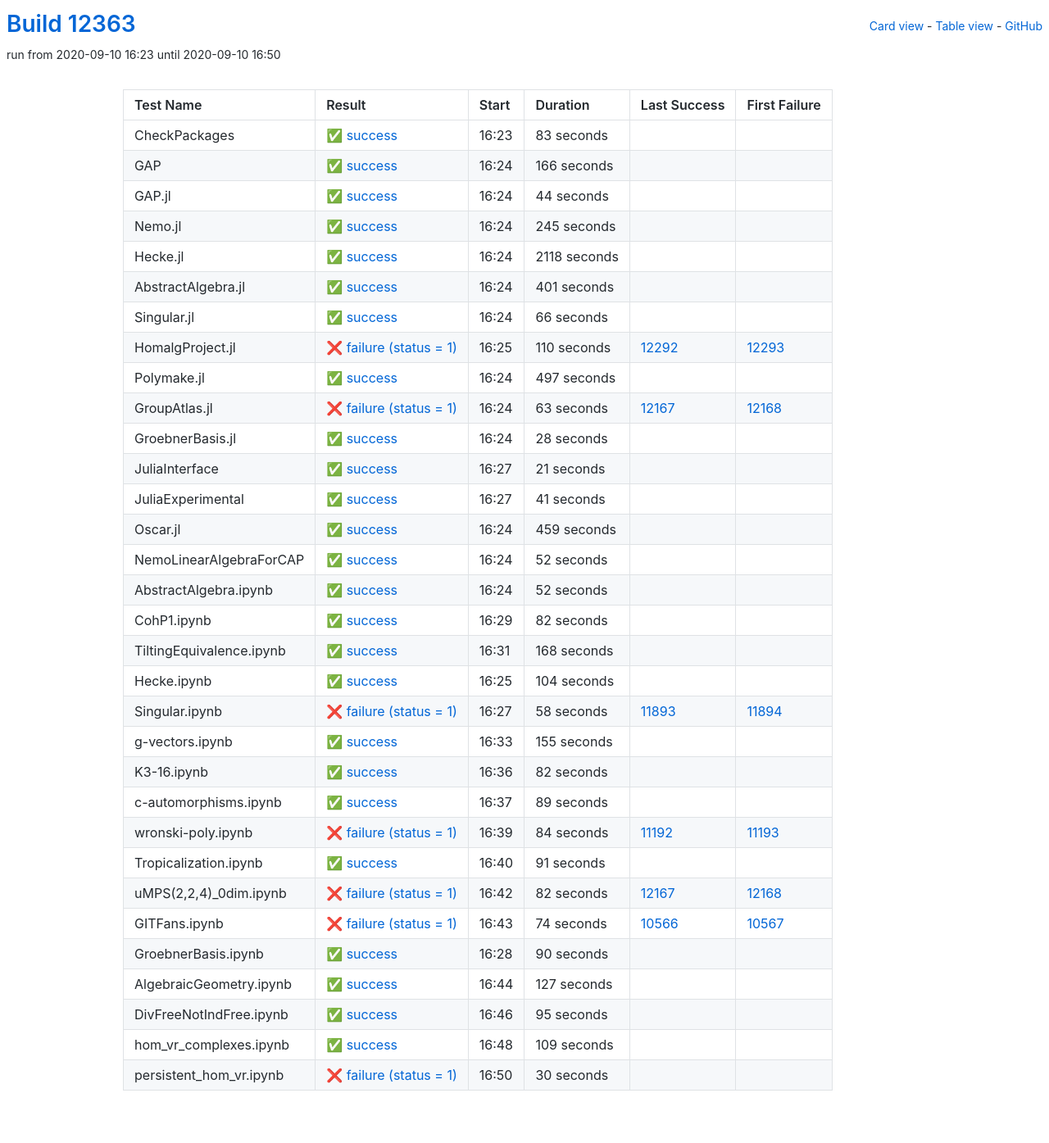
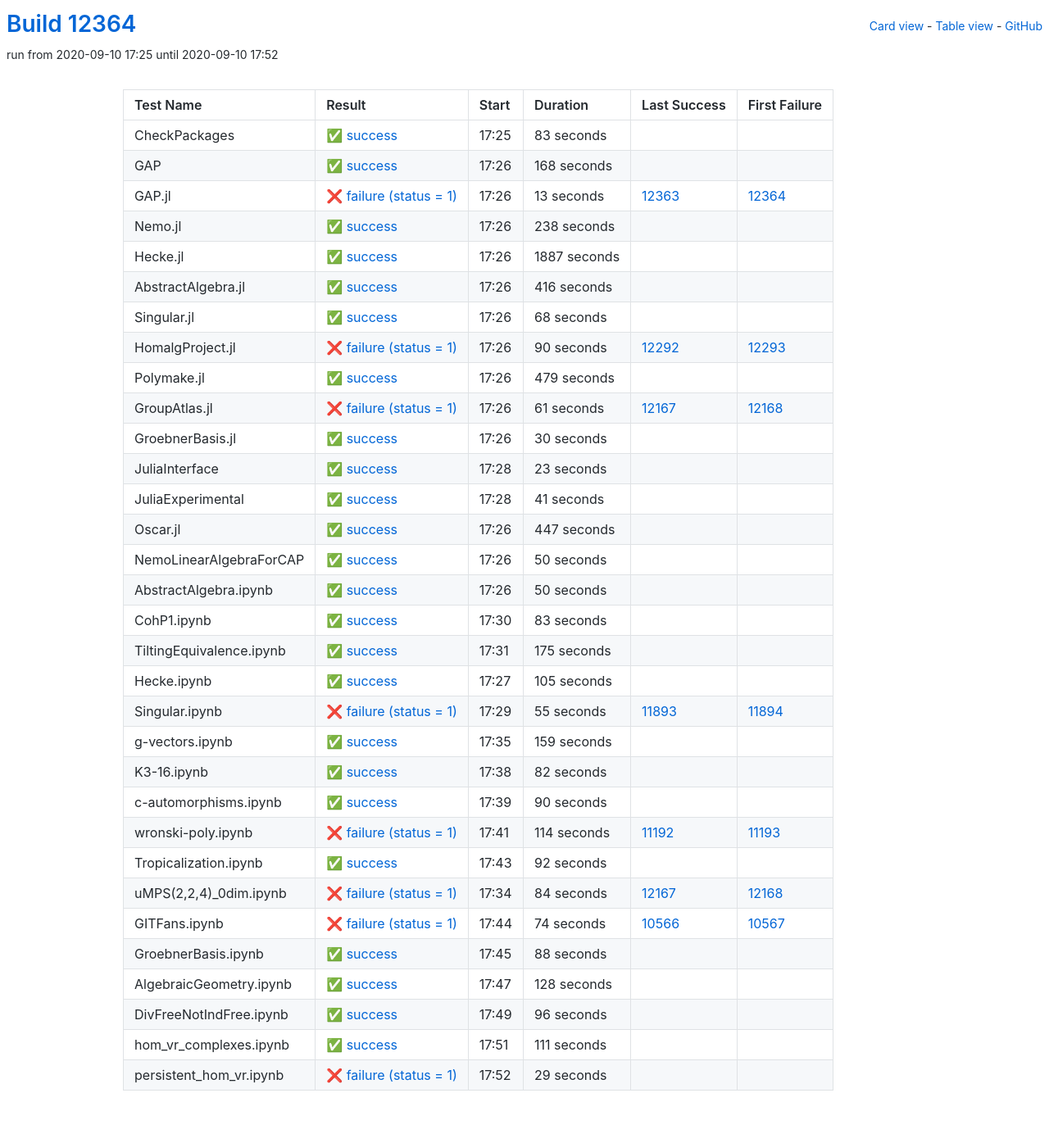
Before and after one commit to oscar-system/oscar-ci-status, a Jekyll site: the page built from table.html, in a window 1280 px wide. Shown: the whole page at 82% size. Built offline with Jekyll 4.4.1, drawn with Linux system fonts in a browser that asks for light colours.

Commit message:
Build #12364

```diff
--- a/_data/ci.yml
+++ b/_data/ci.yml
@@ -1,6 +1,6 @@
 ---
-build: 12363
-build_url: https://oscarci.mathematik.uni-kl.de/job/oscar/12363/
+build: 12364
+build_url: https://oscarci.mathematik.uni-kl.de/job/oscar/12364/
 job: oscar
 organization: oscar-system
 repo: oscar-ci-status
@@ -8,8 +8,8 @@
 tests:
 - name: CheckPackages
   id: checkpackages
-  log: https://oscarci.mathematik.uni-kl.de/job/oscar/12363/artifact/logs/build-12363/CheckPackages.log
-  start: 2020-09-10 16:23
+  log: https://oscarci.mathematik.uni-kl.de/job/oscar/12364/artifact/logs/build-12364/CheckPackages.log
+  start: 2020-09-10 17:25
   success: true
   exitcode: 0
   status: success
@@ -20,140 +20,140 @@
   first_failure_url:
 - name: GAP
   id: gap
-  log: https://oscarci.mathematik.uni-kl.de/job/oscar/12363/artifact/logs/build-12363/GAP.log
-  start: 2020-09-10 16:24
+  log: https://oscarci.mathematik.uni-kl.de/job/oscar/12364/artifact/logs/build-12364/GAP.log
+  start: 2020-09-10 17:26
   success: true
   exitcode: 0
   status: success
-  duration: 166
+  duration: 168
   last_success: false
   last_success_url:
   first_failure: false
   first_failure_url:
 - name: GAP.jl
   id: gap-jl
-  log: https://oscarci.mathematik.uni-kl.de/job/oscar/12363/artifact/logs/build-12363/GAP.jl.log
-  start: 2020-09-10 16:24
+  log: https://oscarci.mathematik.uni-kl.de/job/oscar/12364/artifact/logs/build-12364/GAP.jl.log
+  start: 2020-09-10 17:26
+  success: false
+  exitcode: 1
+  status: failure
+  duration: 13
+  last_success: 12363
+  last_success_url: https://oscarci.mathematik.uni-kl.de/job/oscar/12363/
+  first_failure: 12364
+  first_failure_url: https://oscarci.mathematik.uni-kl.de/job/oscar/12364/
+- name: Nemo.jl
+  id: nemo-jl
+  log: https://oscarci.mathematik.uni-kl.de/job/oscar/12364/artifact/logs/build-12364/Nemo.jl.log
+  start: 2020-09-10 17:26
   success: true
   exitcode: 0
   status: success
-  duration: 44
-  last_success: false
-  last_success_url:
-  first_failure: false
-  first_failure_url:
-- name: Nemo.jl
-  id: nemo-jl
-  log: https://oscarci.mathematik.uni-kl.de/job/oscar/12363/artifact/logs/build-12363/Nemo.jl.log
-  start: 2020-09-10 16:24
-  success: true
-  exitcode: 0
-  status: success
-  duration: 245
+  duration: 238
   last_success: false
   last_success_url:
   first_failure: false
   first_failure_url:
 - name: Hecke.jl
   id: hecke-jl
-  log: https://oscarci.mathematik.uni-kl.de/job/oscar/12363/artifact/logs/build-12363/Hecke.jl.log
-  start: 2020-09-10 16:24
+  log: https://oscarci.mathematik.uni-kl.de/job/oscar/12364/artifact/logs/build-12364/Hecke.jl.log
+  start: 2020-09-10 17:26
   success: true
   exitcode: 0
   status: success
-  duration: 2118
+  duration: 1887
   last_success: false
   last_success_url:
   first_failure: false
   first_failure_url:
 - name: AbstractAlgebra.jl
   id: abstractalgebra-jl
-  log: https://oscarci.mathematik.uni-kl.de/job/oscar/12363/artifact/logs/build-12363/AbstractAlgebra.jl.log
-  start: 2020-09-10 16:24
+  log: https://oscarci.mathematik.uni-kl.de/job/oscar/12364/artifact/logs/build-12364/AbstractAlgebra.jl.log
+  start: 2020-09-10 17:26
   success: true
   exitcode: 0
   status: success
-  duration: 401
+  duration: 416
   last_success: false
   last_success_url:
   first_failure: false
   first_failure_url:
 - name: Singular.jl
   id: singular-jl
-  log: https://oscarci.mathematik.uni-kl.de/job/oscar/12363/artifact/logs/build-12363/Singular.jl.log
-  start: 2020-09-10 16:24
+  log: https://oscarci.mathematik.uni-kl.de/job/oscar/12364/artifact/logs/build-12364/Singular.jl.log
+  start: 2020-09-10 17:26
   success: true
   exitcode: 0
   status: success
-  duration: 66
+  duration: 68
   last_success: false
   last_success_url:
   first_failure: false
   first_failure_url:
 - name: HomalgProject.jl
   id: homalgproject-jl
-  log: https://oscarci.mathematik.uni-kl.de/job/oscar/12363/artifact/logs/build-12363/HomalgProject.jl.log
-  start: 2020-09-10 16:25
+  log: https://oscarci.mathematik.uni-kl.de/job/oscar/12364/artifact/logs/build-12364/HomalgProject.jl.log
+  start: 2020-09-10 17:26
   success: false
   exitcode: 1
   status: failure
-  duration: 110
+  duration: 90
   last_success: 12292
   last_success_url: https://oscarci.mathematik.uni-kl.de/job/oscar/12292/
   first_failure: 12293
   first_failure_url: https://oscarci.mathematik.uni-kl.de/job/oscar/12293/
 - name: Polymake.jl
   id: polymake-jl
-  log: https://oscarci.mathematik.uni-kl.de/job/oscar/12363/artifact/logs/build-12363/Polymake.jl.log
-  start: 2020-09-10 16:24
+  log: https://oscarci.mathematik.uni-kl.de/job/oscar/12364/artifact/logs/build-12364/Polymake.jl.log
+  start: 2020-09-10 17:26
   success: true
   exitcode: 0
   status: success
-  duration: 497
+  duration: 479
   last_success: false
   last_success_url:
   first_failure: false
   first_failure_url:
 - name: GroupAtlas.jl
   id: groupatlas-jl
-  log: https://oscarci.mathematik.uni-kl.de/job/oscar/12363/artifact/logs/build-12363/GroupAtlas.jl.log
-  start: 2020-09-10 16:24
+  log: https://oscarci.mathematik.uni-kl.de/job/oscar/12364/artifact/logs/build-12364/GroupAtlas.jl.log
+  start: 2020-09-10 17:26
   success: false
   exitcode: 1
   status: failure
-  duration: 63
+  duration: 61
   last_success: 12167
   last_success_url: https://oscarci.mathematik.uni-kl.de/job/oscar/12167/
   first_failure: 12168
   first_failure_url: https://oscarci.mathematik.uni-kl.de/job/oscar/12168/
 - name: GroebnerBasis.jl
   id: groebnerbasis-jl
-  log: https://oscarci.mathematik.uni-kl.de/job/oscar/12363/artifact/logs/build-12363/GroebnerBasis.jl.log
-  start: 2020-09-10 16:24
+  log: https://oscarci.mathematik.uni-kl.de/job/oscar/12364/artifact/logs/build-12364/GroebnerBasis.jl.log
+  start: 2020-09-10 17:26
   success: true
   exitcode: 0
   status: success
-  duration: 28
+  duration: 30
   last_success: false
   last_success_url:
   first_failure: false
   first_failure_url:
 - name: JuliaInterface
   id: juliainterface
-  log: https://oscarci.mathematik.uni-kl.de/job/oscar/12363/artifact/logs/build-12363/JuliaInterface.log
-  start: 2020-09-10 16:27
+  log: https://oscarci.mathematik.uni-kl.de/job/oscar/12364/artifact/logs/build-12364/JuliaInterface.log
+  start: 2020-09-10 17:28
   success: true
   exitcode: 0
   status: success
-  duration: 21
+  duration: 23
   last_success: false
   last_success_url:
   first_failure: false
   first_failure_url:
 - name: JuliaExperimental
   id: juliaexperimental
-  log: https://oscarci.mathematik.uni-kl.de/job/oscar/12363/artifact/logs/build-12363/JuliaExperimental.log
-  start: 2020-09-10 16:27
+  log: https://oscarci.mathematik.uni-kl.de/job/oscar/12364/artifact/logs/build-12364/JuliaExperimental.log
+  start: 2020-09-10 17:28
   success: true
   exitcode: 0
   status: success
@@ -164,104 +164,104 @@
   first_failure_url:
 - name: Oscar.jl
   id: oscar-jl
-  log: https://oscarci.mathematik.uni-kl.de/job/oscar/12363/artifact/logs/build-12363/Oscar.jl.log
-  start: 2020-09-10 16:24
+  log: https://oscarci.mathematik.uni-kl.de/job/oscar/12364/artifact/logs/build-12364/Oscar.jl.log
+  start: 2020-09-10 17:26
   success: true
   exitcode: 0
   status: success
-  duration: 459
+  duration: 447
   last_success: false
   last_success_url:
   first_failure: false
   first_failure_url:
 - name: NemoLinearAlgebraForCAP
   id: nemolinearalgebraforcap
-  log: https://oscarci.mathematik.uni-kl.de/job/oscar/12363/artifact/logs/build-12363/NemoLinearAlgebraForCAP.log
-  start: 2020-09-10 16:24
+  log: https://oscarci.mathematik.uni-kl.de/job/oscar/12364/artifact/logs/build-12364/NemoLinearAlgebraForCAP.log
+  start: 2020-09-10 17:26
   success: true
   exitcode: 0
   status: success
-  duration: 52
+  duration: 50
   last_success: false
   last_success_url:
   first_failure: false
   first_failure_url:
 - name: AbstractAlgebra.ipynb
   id: abstractalgebra-ipynb
-  log: https://oscarci.mathematik.uni-kl.de/job/oscar/12363/artifact/logs/build-12363/AbstractAlgebra.ipynb.log
-  start: 2020-09-10 16:24
+  log: https://oscarci.mathematik.uni-kl.de/job/oscar/12364/artifact/logs/build-12364/AbstractAlgebra.ipynb.log
+  start: 2020-09-10 17:26
   success: true
   exitcode: 0
   status: success
-  duration: 52
+  duration: 50
   last_success: false
   last_success_url:
   first_failure: false
   first_failure_url:
 - name: CohP1.ipynb
   id: cohp1-ipynb
-  log: https://oscarci.mathematik.uni-kl.de/job/oscar/12363/artifact/logs/build-12363/CohP1.ipynb.log
-  start: 2020-09-10 16:29
+  log: https://oscarci.mathematik.uni-kl.de/job/oscar/12364/artifact/logs/build-12364/CohP1.ipynb.log
+  start: 2020-09-10 17:30
   success: true
   exitcode: 0
   status: success
-  duration: 82
+  duration: 83
   last_success: false
   last_success_url:
   first_failure: false
   first_failure_url:
 - name: TiltingEquivalence.ipynb
   id: tiltingequivalence-ipynb
-  log: https://oscarci.mathematik.uni-kl.de/job/oscar/12363/artifact/logs/build-12363/TiltingEquivalence.ipynb.log
-  start: 2020-09-10 16:31
+  log: https://oscarci.mathematik.uni-kl.de/job/oscar/12364/artifact/logs/build-12364/TiltingEquivalence.ipynb.log
+  start: 2020-09-10 17:31
   success: true
   exitcode: 0
   status: success
-  duration: 168
+  duration: 175
   last_success: false
   last_success_url:
   first_failure: false
   first_failure_url:
 - name: Hecke.ipynb
   id: hecke-ipynb
-  log: https://oscarci.mathematik.uni-kl.de/job/oscar/12363/artifact/logs/build-12363/Hecke.ipynb.log
-  start: 2020-09-10 16:25
+  log: https://oscarci.mathematik.uni-kl.de/job/oscar/12364/artifact/logs/build-12364/Hecke.ipynb.log
+  start: 2020-09-10 17:27
   success: true
   exitcode: 0
   status: success
-  duration: 104
+  duration: 105
   last_success: false
   last_success_url:
   first_failure: false
   first_failure_url:
 - name: Singular.ipynb
   id: singular-ipynb
-  log: https://oscarci.mathematik.uni-kl.de/job/oscar/12363/artifact/logs/build-12363/Singular.ipynb.log
-  start: 2020-09-10 16:27
+  log: https://oscarci.mathematik.uni-kl.de/job/oscar/12364/artifact/logs/build-12364/Singular.ipynb.log
+  start: 2020-09-10 17:29
   success: false
   exitcode: 1
   status: failure
-  duration: 58
+  duration: 55
   last_success: 11893
   last_success_url: https://oscarci.mathematik.uni-kl.de/job/oscar/11893/
   first_failure: 11894
   first_failure_url: https://oscarci.mathematik.uni-kl.de/job/oscar/11894/
 - name: g-vectors.ipynb
   id: g-vectors-ipynb
-  log: https://oscarci.mathematik.uni-kl.de/job/oscar/12363/artifact/logs/build-12363/g-vectors.ipynb.log
-  start: 2020-09-10 16:33
+  log: https://oscarci.mathematik.uni-kl.de/job/oscar/12364/artifact/logs/build-12364/g-vectors.ipynb.log
+  start: 2020-09-10 17:35
   success: true
   exitcode: 0
   status: success
-  duration: 155
+  duration: 159
   last_success: false
   last_success_url:
   first_failure: false
   first_failure_url:
 - name: K3-16.ipynb
   id: k3-16-ipynb
-  log: https://oscarci.mathematik.uni-kl.de/job/oscar/12363/artifact/logs/build-12363/K3-16.ipynb.log
-  start: 2020-09-10 16:36
+  log: https://oscarci.mathematik.uni-kl.de/job/oscar/12364/artifact/logs/build-12364/K3-16.ipynb.log
+  start: 2020-09-10 17:38
   success: true
   exitcode: 0
   status: success
@@ -272,56 +272,56 @@
   first_failure_url:
 - name: c-automorphisms.ipynb
   id: c-automorphisms-ipynb
-  log: https://oscarci.mathematik.uni-kl.de/job/oscar/12363/artifact/logs/build-12363/c-automorphisms.ipynb.log
-  start: 2020-09-10 16:37
+  log: https://oscarci.mathematik.uni-kl.de/job/oscar/12364/artifact/logs/build-12364/c-automorphisms.ipynb.log
+  start: 2020-09-10 17:39
   success: true
   exitcode: 0
   status: success
-  duration: 89
+  duration: 90
   last_success: false
   last_success_url:
   first_failure: false
   first_failure_url:
 - name: wronski-poly.ipynb
   id: wronski-poly-ipynb
-  log: https://oscarci.mathematik.uni-kl.de/job/oscar/12363/artifact/logs/build-12363/wronski-poly.ipynb.log
-  start: 2020-09-10 16:39
+  log: https://oscarci.mathematik.uni-kl.de/job/oscar/12364/artifact/logs/build-12364/wronski-poly.ipynb.log
+  start: 2020-09-10 17:41
   success: false
   exitcode: 1
   status: failure
-  duration: 84
+  duration: 114
   last_success: 11192
   last_success_url: https://oscarci.mathematik.uni-kl.de/job/oscar/11192/
   first_failure: 11193
   first_failure_url: https://oscarci.mathematik.uni-kl.de/job/oscar/11193/
 - name: Tropicalization.ipynb
   id: tropicalization-ipynb
-  log: https://oscarci.mathematik.uni-kl.de/job/oscar/12363/artifact/logs/build-12363/Tropicalization.ipynb.log
-  start: 2020-09-10 16:40
+  log: https://oscarci.mathematik.uni-kl.de/job/oscar/12364/artifact/logs/build-12364/Tropicalization.ipynb.log
+  start: 2020-09-10 17:43
   success: true
   exitcode: 0
   status: success
-  duration: 91
+  duration: 92
   last_success: false
   last_success_url:
   first_failure: false
   first_failure_url:
 - name: uMPS(2,2,4)_0dim.ipynb
   id: umps-2-2-4-0dim-ipynb
-  log: https://oscarci.mathematik.uni-kl.de/job/oscar/12363/artifact/logs/build-12363/uMPS-2-2-4-_0dim.ipynb.log
-  start: 2020-09-10 16:42
+  log: https://oscarci.mathematik.uni-kl.de/job/oscar/12364/artifact/logs/build-12364/uMPS-2-2-4-_0dim.ipynb.log
+  start: 2020-09-10 17:34
   success: false
   exitcode: 1
   status: failure
-  duration: 82
+  duration: 84
   last_success: 12167
   last_success_url: https://oscarci.mathematik.uni-kl.de/job/oscar/12167/
   first_failure: 12168
   first_failure_url: https://oscarci.mathematik.uni-kl.de/job/oscar/12168/
 - name: GITFans.ipynb
   id: gitfans-ipynb
-  log: https://oscarci.mathematik.uni-kl.de/job/oscar/12363/artifact/logs/build-12363/GITFans.ipynb.log
-  start: 2020-09-10 16:43
+  log: https://oscarci.mathematik.uni-kl.de/job/oscar/12364/artifact/logs/build-12364/GITFans.ipynb.log
+  start: 2020-09-10 17:44
   success: false
   exitcode: 1
   status: failure
@@ -332,60 +332,60 @@
   first_failure_url: https://oscarci.mathematik.uni-kl.de/job/oscar/10567/
 - name: GroebnerBasis.ipynb
   id: groebnerbasis-ipynb
-  log: https://oscarci.mathematik.uni-kl.de/job/oscar/12363/artifact/logs/build-12363/GroebnerBasis.ipynb.log
-  start: 2020-09-10 16:28
+  log: https://oscarci.mathematik.uni-kl.de/job/oscar/12364/artifact/logs/build-12364/GroebnerBasis.ipynb.log
+  start: 2020-09-10 17:45
   success: true
   exitcode: 0
   status: success
-  duration: 90
+  duration: 88
   last_success: false
   last_success_url:
   first_failure: false
   first_failure_url:
 - name: AlgebraicGeometry.ipynb
   id: algebraicgeometry-ipynb
-  log: https://oscarci.mathematik.uni-kl.de/job/oscar/12363/artifact/logs/build-12363/AlgebraicGeometry.ipynb.log
-  start: 2020-09-10 16:44
+  log: https://oscarci.mathematik.uni-kl.de/job/oscar/12364/artifact/logs/build-12364/AlgebraicGeometry.ipynb.log
+  start: 2020-09-10 17:47
   success: true
   exitcode: 0
   status: success
-  duration: 127
+  duration: 128
   last_success: false
   last_success_url:
   first_failure: false
   first_failure_url:
 - name: DivFreeNotIndFree.ipynb
   id: divfreenotindfree-ipynb
-  log: https://oscarci.mathematik.uni-kl.de/job/oscar/12363/artifact/logs/build-12363/DivFreeNotIndFree.ipynb.log
-  start: 2020-09-10 16:46
+  log: https://oscarci.mathematik.uni-kl.de/job/oscar/12364/artifact/logs/build-12364/DivFreeNotIndFree.ipynb.log
+  start: 2020-09-10 17:49
   success: true
   exitcode: 0
   status: success
-  duration: 95
+  duration: 96
   last_success: false
   last_success_url:
   first_failure: false
   first_failure_url:
 - name: hom_vr_complexes.ipynb
   id: hom-vr-complexes-ipynb
-  log: https://oscarci.mathematik.uni-kl.de/job/oscar/12363/artifact/logs/build-12363/hom_vr_complexes.ipynb.log
-  start: 2020-09-10 16:48
+  log: https://oscarci.mathematik.uni-kl.de/job/oscar/12364/artifact/logs/build-12364/hom_vr_complexes.ipynb.log
+  start: 2020-09-10 17:51
   success: true
   exitcode: 0
   status: success
-  duration: 109
+  duration: 111
   last_success: false
   last_success_url:
   first_failure: false
   first_failure_url:
 - name: persistent_hom_vr.ipynb
   id: persistent-hom-vr-ipynb
-  log: https://oscarci.mathematik.uni-kl.de/job/oscar/12363/artifact/logs/build-12363/persistent_hom_vr.ipynb.log
-  start: 2020-09-10 16:50
+  log: https://oscarci.mathematik.uni-kl.de/job/oscar/12364/artifact/logs/build-12364/persistent_hom_vr.ipynb.log
+  start: 2020-09-10 17:52
   success: false
   exitcode: 1
   status: failure
-  duration: 30
+  duration: 29
   last_success: false
   last_success_url:
   first_failure: false
```
Also changed, not shown: README.md.
